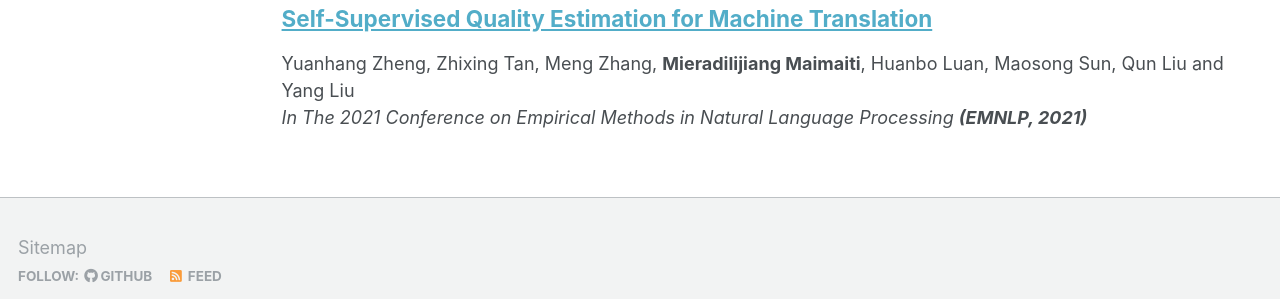
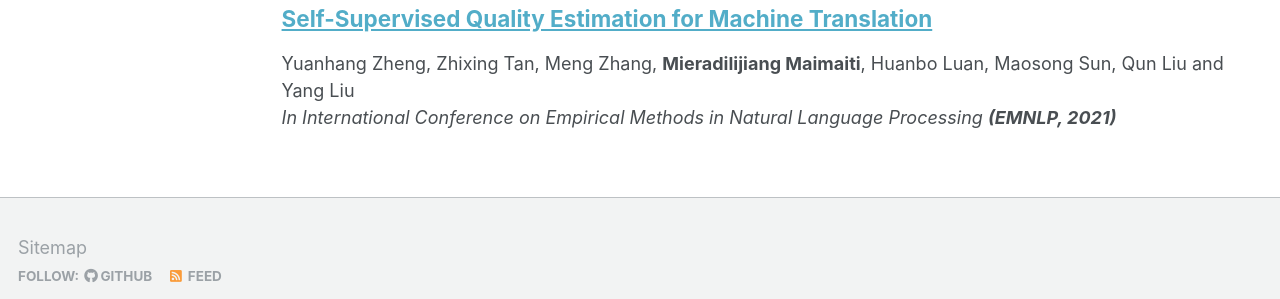
Before and after one commit to miradel51/miradel51.github.io, a Jekyll site: the page built from _pages/collection-archive.html, in a window 1280 px wide and 900 px high, scrolled down 2092 px. Shown: the part 547-846 px from the top of the window. Built offline with Jekyll 4.4.1, drawn with Linux system fonts in a browser that asks for light colours; some web fonts are replaced.

Commit message:
update 2021_emnlp_qe_nmt.md

```diff
--- a/_publications/2021_emnlp_qe_nmt.md
+++ b/_publications/2021_emnlp_qe_nmt.md
@@ -5,7 +5,7 @@ permalink: /publication/2021_emnlp_qe_nmt
 excerpt: ''
 date: 2021-08-26
 author: Yuanhang Zheng, Zhixing Tan, Meng Zhang, <b>Mieradilijiang Maimaiti</b>, Huanbo Luan, Maosong Sun, Qun Liu and Yang Liu
-conference: In The 2021 Conference on Empirical Methods in Natural Language Processing <b>(EMNLP, 2021)</b>
+conference: In International Conference on Empirical Methods in Natural Language Processing <b>(EMNLP, 2021)</b>
 venue: ''
 paperurl: 'https://2021.emnlp.org/'
 citation: ''
```
